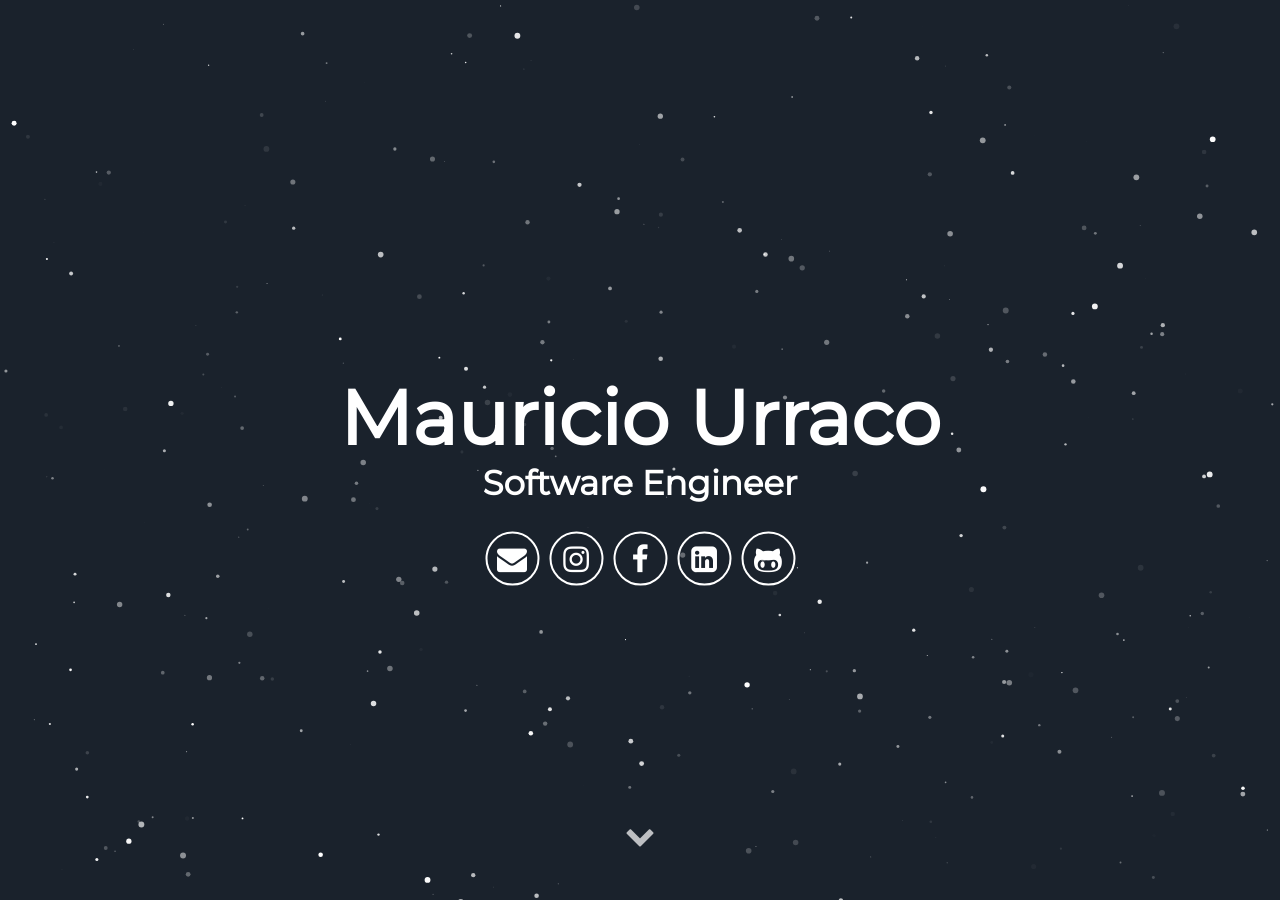
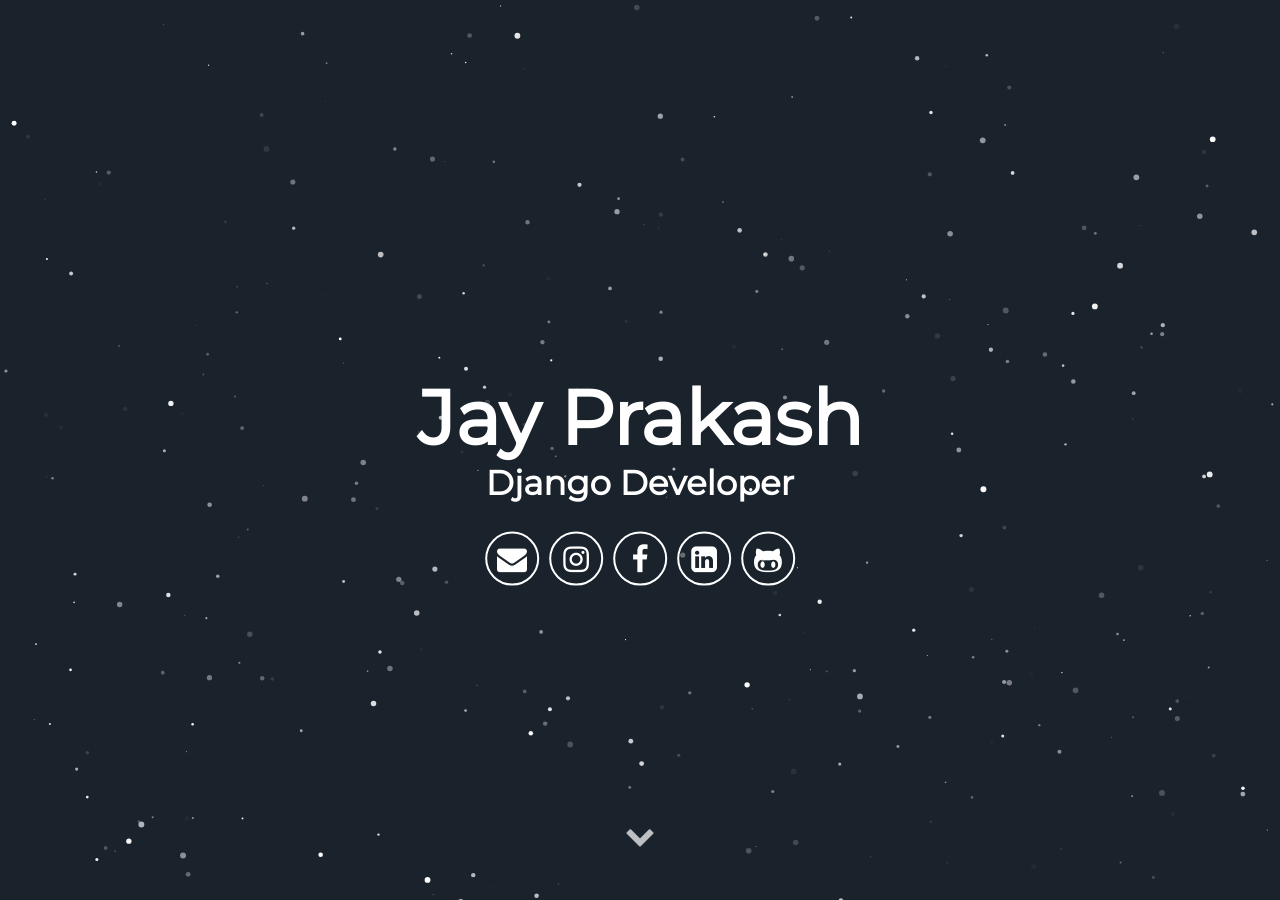
Before and after one commit to jayprakash02/jayprakash02.github.io, a Jekyll site: the page built from index.html, in a window 1280 px wide and 900 px high. Built offline with Jekyll 4.4.1, drawn with Linux system fonts in a browser that asks for light colours; some web fonts are replaced; some of the changed text lies outside the part shown.

Commit message:
content added

```diff
--- a/_config.yml
+++ b/_config.yml
@@ -1,14 +1,14 @@
 # Site settings
-title: Mauricio Urraco
+title: Jay Prakash
 description: Jekyll Theme Minimal Resume
-# baseurl: "" # the subpath of your site, e.g. /blog
+baseurl: "/devfolio" # the subpath of your site, e.g. /blog
 # url: "localhost:3000" # the base hostname & protocol for your site e.g. http://willianjusten.com.br
 
 # User settings
-username: Mauricio Urraco
+username: Jay Prakash
 user_description: I\'m a nomad Software Engineer, always searching for the next challenge; no task is too scary nor too difficult. Lately I have been immersed in the <b>crypto-world</b> working for Radix, a London based startup trying to create the next massive scalable DLT. I'm one of the two guys behind all the JS related stuff.
-user_title: Software Engineer
-email: mauriurraco@gmail.com
+user_title: Django Developer
+email: unijay12@gmail.com
 # twitter_username: lorem_ipsum
 # github_username:  lorem_ipsum
 # gplus_username:  lorem_ipsum
--- a/_includes/footer.html
+++ b/_includes/footer.html
@@ -1,6 +1,6 @@
 <footer class="footer">
     <!-- <p>&copy; {{ site.username }}</p> -->
-    <p>Built with Jekyll and <span class="love">❤</span> by <a href="https://github.com/murraco">Mauricio Urraco</a></p>
+    <p>Built with Jekyll and <span class="love">❤</span> by <a href="https://github.com/jayprakash02">Jay Prakash</a></p>
 </footer>
 <script src="//cdn.jsdelivr.net/particles.js/2.0.0/particles.min.js"></script>
 <script src="{{ '/assets/js/sweet-scroll.min.js' | prepend: site.baseurl }}"></script>
--- a/_includes/header.html
+++ b/_includes/header.html
@@ -5,11 +5,11 @@
         <span class="site-description">{{ site.user_title }}</span>
       </h1>
       <div class="header-icons">
-        <a aria-label="Send email" href="mailto:mauriurraco@gmail.com"><i class="icon fa fa-envelope"></i></a>
-        <a aria-label="My Instagram" target="_blank" href="https://www.instagram.com/mauriciourraco7"><i class="icon fa fa-instagram" aria-hidden="true"></i></a>
-        <a aria-label="My Facebook" target="_blank" href="https://www.facebook.com/mauricio.urraco"><i class="icon fa fa-facebook" aria-hidden="true"></i></a>
-        <a aria-label="My LinkedIn" target="_blank" href="https://www.linkedin.com/in/murraco"><i class="icon fa fa-linkedin-square" aria-hidden="true"></i></a>
-        <a aria-label="My Github" target="_blank" href="https://github.com/murraco"><i class="icon fa fa-github-alt" aria-hidden="true"></i></a>
+        <a aria-label="Send email" href="mailto:unijay12@gmail.com"><i class="icon fa fa-envelope"></i></a>
+        <a aria-label="My Instagram" target="_blank" href="https://www.instagram.com/jay_prakash02"><i class="icon fa fa-instagram" aria-hidden="true"></i></a>
+        <a aria-label="My Facebook" target="_blank" href="https://www.facebook.com/jp.star02"><i class="icon fa fa-facebook" aria-hidden="true"></i></a>
+        <a aria-label="My LinkedIn" target="_blank" href="https://www.linkedin.com/in/jay-prakash-002"><i class="icon fa fa-linkedin-square" aria-hidden="true"></i></a>
+        <a aria-label="My Github" target="_blank" href="https://github.com/jayprakash02"><i class="icon fa fa-github-alt" aria-hidden="true"></i></a>
       </div>
       <div class="header-links">
         <!-- <a class="link" href="#about" data-scroll>About Me</a> -->
```
Also changed, not shown: Gemfile.lock (added).
